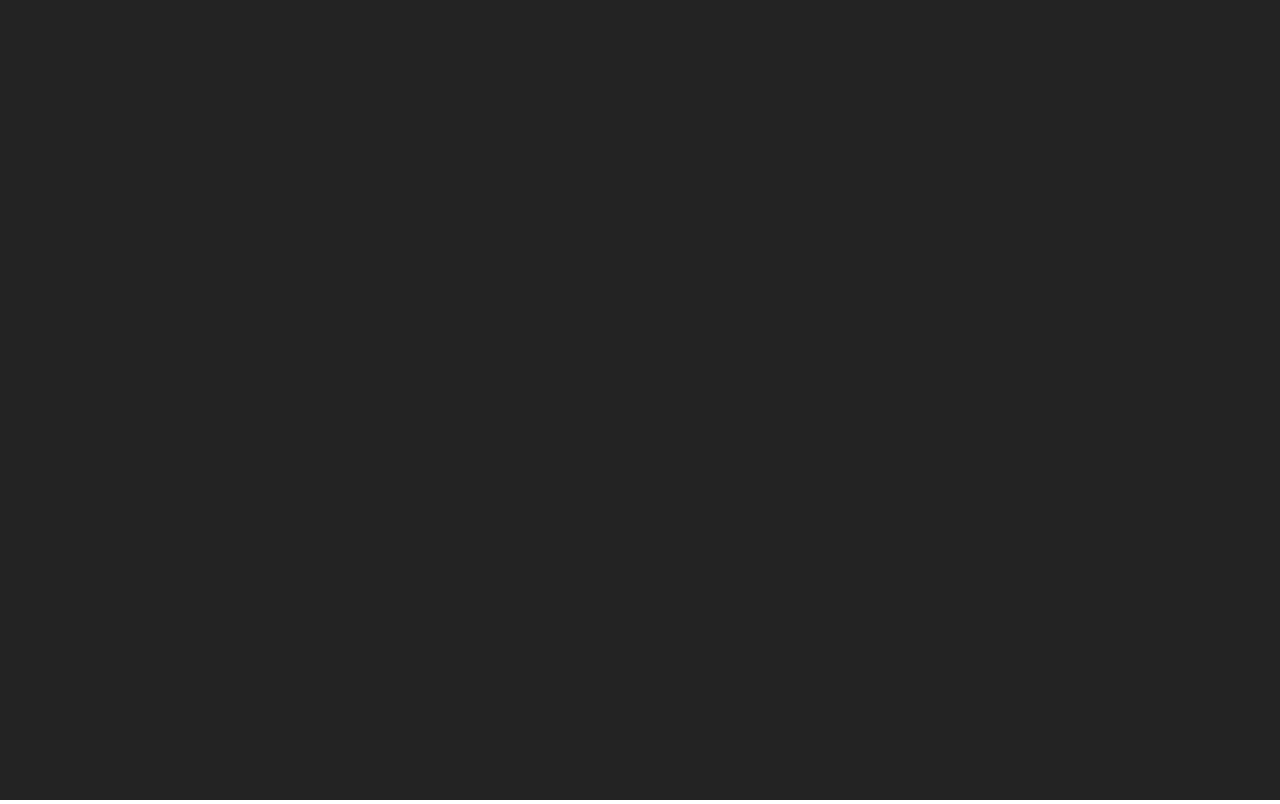
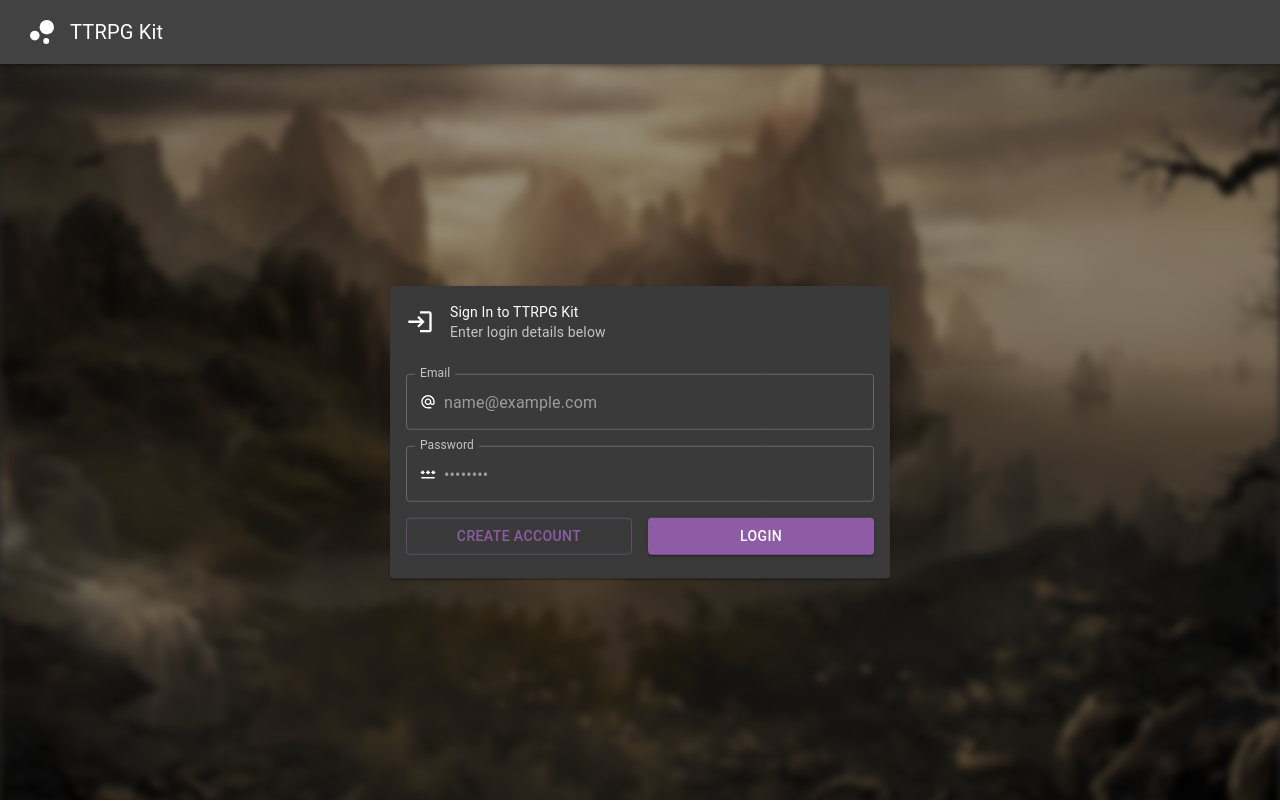
Before and after one commit to iTecAI/ttrpg-toolkit, a React (Create React App) app in the folder client/: page /login in a window 1280 px wide. Before the commit this address had no page. Built offline with nearby package versions, Linux system fonts and the light colour scheme.

Commit message:
login form structure

```diff
--- a/client/public/index.html
+++ b/client/public/index.html
@@ -7,7 +7,7 @@
     <meta name="theme-color" content="#000000" />
     <meta
       name="description"
-      content="Web site created using create-react-app"
+      content="TTRPG Toolkit"
     />
     <link rel="apple-touch-icon" href="%PUBLIC_URL%/logo192.png" />
     <!--
@@ -24,7 +24,7 @@
       work correctly both with client-side routing and a non-root public URL.
       Learn how to configure a non-root public URL by running `npm run build`.
     -->
-    <title>React App</title>
+    <title>TTRPG Kit</title>
   </head>
   <body>
     <noscript>You need to enable JavaScript to run this app.</noscript>
--- a/client/src/App.tsx
+++ b/client/src/App.tsx
@@ -2,6 +2,7 @@ import { Box, ThemeProvider } from "@mui/material";
 import React from "react";
 import { BrowserRouter, Route, Routes } from "react-router-dom";
 import { Layout } from "./pages/layout/Layout";
+import { Login } from "./pages/login/Login";
 import { themeOptionsDefault } from "./theme/default";
 
 function App() {
@@ -17,8 +18,11 @@ function App() {
             >
                 <BrowserRouter>
                     <Routes>
-                        <Route path="/" element={<Layout />}>
+                        <Route path="/" element={<Layout showControls />}>
                             <Route index element={<></>} />
+                        </Route>
+                        <Route path="/login" element={<Layout />}>
+                            <Route index element={<Login />} />
                         </Route>
                     </Routes>
                 </BrowserRouter>
--- a/client/src/index.css
+++ b/client/src/index.css
@@ -5,6 +5,7 @@ body {
     sans-serif;
   -webkit-font-smoothing: antialiased;
   -moz-osx-font-smoothing: grayscale;
+  overflow: hidden;
 }
 
 code {
--- a/client/src/pages/layout/Layout.tsx
+++ b/client/src/pages/layout/Layout.tsx
@@ -1,18 +1,25 @@
-import { AppBar, Button, Container, Toolbar, Typography } from "@mui/material";
+import { AppBar, Container, Toolbar, Typography } from "@mui/material";
 import React from "react";
 import { MdBubbleChart } from "react-icons/md";
+import { Outlet } from "react-router-dom";
+import "./style.scss";
 
-export function Layout() {
+export function Layout(props: { showControls?: boolean }) {
     return (
-        <AppBar position="absolute">
+        <>
+            <AppBar position="absolute" className="root-nav">
                 <Container maxWidth={false}>
                     <Toolbar disableGutters>
                         <MdBubbleChart size="36px" />
                         <Typography fontSize={"20px"} marginLeft={"10px"}>
-                        Tools
+                            TTRPG Kit
                         </Typography>
                     </Toolbar>
                 </Container>
             </AppBar>
+            <div className="content-area">
+                <Outlet />
+            </div>
+        </>
     );
 }
--- /dev/null
+++ b/client/src/pages/layout/style.scss
@@ -0,0 +1,14 @@
+.content-area {
+    display: inline-block;
+    height: calc(100% - 64px);
+    width: 100%;
+    position: absolute;
+    top: 64px;
+    left: 0px;
+    z-index: 50;
+    overflow-y: auto;
+}
+
+.root-nav {
+    z-index: 100;
+}
--- /dev/null
+++ b/client/src/pages/login/Login.tsx
@@ -0,0 +1,88 @@
+import {
+    Button,
+    Card,
+    CardContent,
+    CardHeader,
+    InputAdornment,
+    Stack,
+    TextField,
+} from "@mui/material";
+import React, { useState } from "react";
+import { MdAlternateEmail, MdLogin, MdPassword } from "react-icons/md";
+import "./style.scss";
+
+function LoginForm() {
+    const [email, setEmail] = useState("");
+    const [pass, setPass] = useState("");
+
+    return (
+        <Card className="login-form">
+            <CardHeader
+                title="Sign In to TTRPG Kit"
+                subheader="Enter login details below"
+                avatar={<MdLogin size={28} className="header-icon" />}
+            />
+            <CardContent>
+                <Stack spacing={2}>
+                    <TextField
+                        label="Email"
+                        value={email}
+                        onChange={(e) => setEmail(e.target.value)}
+                        placeholder="name@example.com"
+                        InputProps={{
+                            startAdornment: (
+                                <InputAdornment position="start">
+                                    <MdAlternateEmail />
+                                </InputAdornment>
+                            ),
+                        }}
+                        fullWidth
+                    />
+                    <TextField
+                        label="Password"
+                        value={pass}
+                        onChange={(e) => setPass(e.target.value)}
+                        placeholder="••••••••"
+                        InputProps={{
+                            startAdornment: (
+                                <InputAdornment position="start">
+                                    <MdPassword />
+                                </InputAdornment>
+                            ),
+                        }}
+                        fullWidth
+                        type="password"
+                    />
+                    <Stack
+                        direction={"row"}
+                        spacing={2}
+                        className="button-panel"
+                    >
+                        <Button variant="outlined">Create Account</Button>
+                        <Button variant="contained">Login</Button>
+                    </Stack>
+                </Stack>
+            </CardContent>
+        </Card>
+    );
+}
+
+type loginMode = "login" | "signup";
+type loginStatus = null | "error" | "working" | "success";
+
+export function Login() {
+    const [mode, setMode] = useState("login" as loginMode);
+    const [status, setStatus] = useState(null as loginStatus);
+
+    return (
+        <div className="login-wrapper">
+            <img
+                className="login-backdrop"
+                alt="Login backdrop"
+                src="assets/login-wallpaper.jpg"
+            />
+
+            {mode === "login" ? <LoginForm /> : <></>}
+        </div>
+    );
+}
--- /dev/null
+++ b/client/src/pages/login/style.scss
@@ -0,0 +1,41 @@
+.login-wrapper {
+    display: inline-block;
+    width: 100%;
+    height: 100%;
+    position: absolute;
+    top: 0px;
+    left: 0px;
+    overflow: hidden;
+
+    .login-backdrop {
+        position: absolute;
+        top: 50%;
+        left: 50%;
+        transform: translate(-50%, -50%);
+        display: inline-block;
+        width: 100vw;
+        height: 100vh;
+        filter: blur(4px) brightness(50%) sepia(50%);
+    }
+
+    .login-form {
+        position: absolute;
+        top: 50%;
+        left: 50%;
+        transform: translate(-50%, -50%);
+        display: inline-block;
+        height: fit-content;
+
+        @media screen and (min-width: 540px) {
+            width: 500px;
+        }
+
+        @media screen and (max-width: 539px) {
+            width: 92%;
+        }
+
+        .button-panel button {
+            width: 50%;
+        }
+    }
+}
```
Also changed, not shown: client/public/assets/login-wallpaper.jpg (added). Lines whose indentation alone changed are shown as unchanged.
